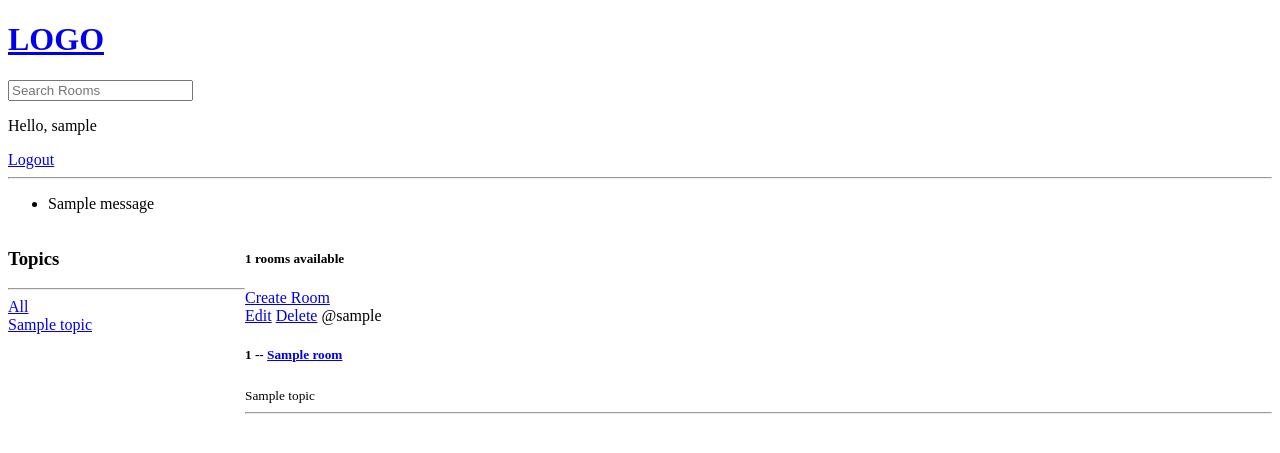
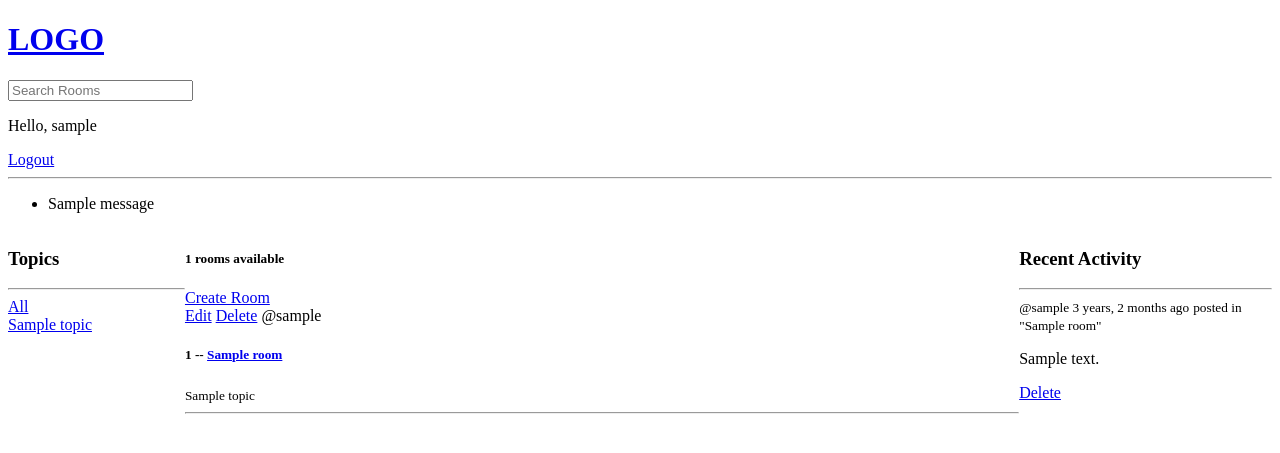
Before and after one commit to robertlent/django-bbs, a Django app: page / in a window 1280 px wide. Shown: the top 453 px of the page. Run offline with Django 4.2, Linux system fonts and the light colour scheme; a user stored in the database is signed in; tables that the repository leaves empty hold one stand-in row (values such as "Sample post"); one stand-in notice (Sample message) is shown.

Commit message:
Render a list of recent activity on home page

```diff
--- a/main/models.py
+++ b/main/models.py
@@ -33,5 +33,8 @@ class Message(models.Model):
     updated = models.DateTimeField(auto_now=True)
     created = models.DateTimeField(auto_now_add=True)
 
+    class Meta:
+        ordering = ['-updated', '-created']
+
     def __str__(self):
         return self.body[0:50]
--- a/main/templates/main/home.html
+++ b/main/templates/main/home.html
@@ -5,7 +5,7 @@
 <style>
     .home-container {
         display: grid;
-        grid-template-columns: .75fr 3.25fr;
+        grid-template-columns: .7fr 3.3fr 1fr;
     }
 </style>
 
@@ -51,6 +51,24 @@
             {% endfor %}
         </div>
     </div>
+
+    <div>
+        <h3>Recent Activity</h3>
+        <hr>
+
+        {% for message in room_messages %}
+        <div>
+            <small>@{{message.user}} {{message.created|timesince}} ago</small>
+            <small>posted in "{{message.room}}"</small>
+
+            <p>{{message}}</p>
+
+            {% if request.user == message.user %}
+            <a href="{% url 'delete-message' message.id %}">Delete</a>
+            {% endif %}
+        </div>
+        {% endfor %}
+    </div>
 </div>
 
 {% endblock content %}
--- a/main/views.py
+++ b/main/views.py
@@ -73,15 +73,17 @@ def home(request):
         Q(description__icontains=q))
     topics = Topic.objects.all()
     room_count = rooms.count()
+    room_messages = Message.objects.filter(Q(room__topic__name__icontains=q))
 
-    context = {'rooms': rooms, 'topics': topics, 'room_count': room_count}
+    context = {'rooms': rooms, 'topics': topics,
+               'room_count': room_count, 'room_messages': room_messages}
 
     return render(request, 'main/home.html', context)
 
 
 def room(request, primary_key):
     room = Room.objects.get(id=primary_key)
-    room_messages = room.message_set.all().order_by('-created')
+    room_messages = room.message_set.all()
     participants = room.participants.all()
 
     if request.method == 'POST':
```
